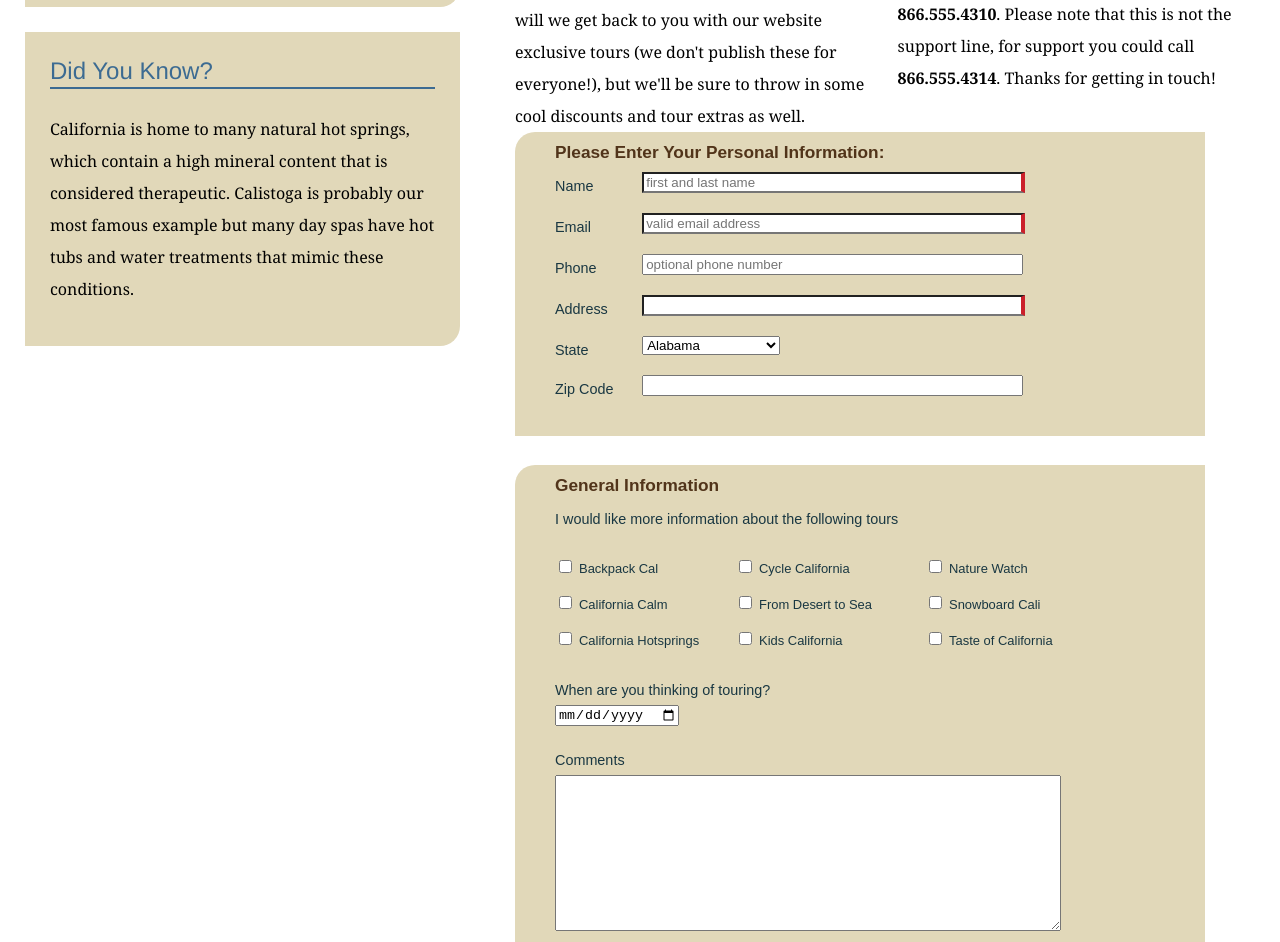
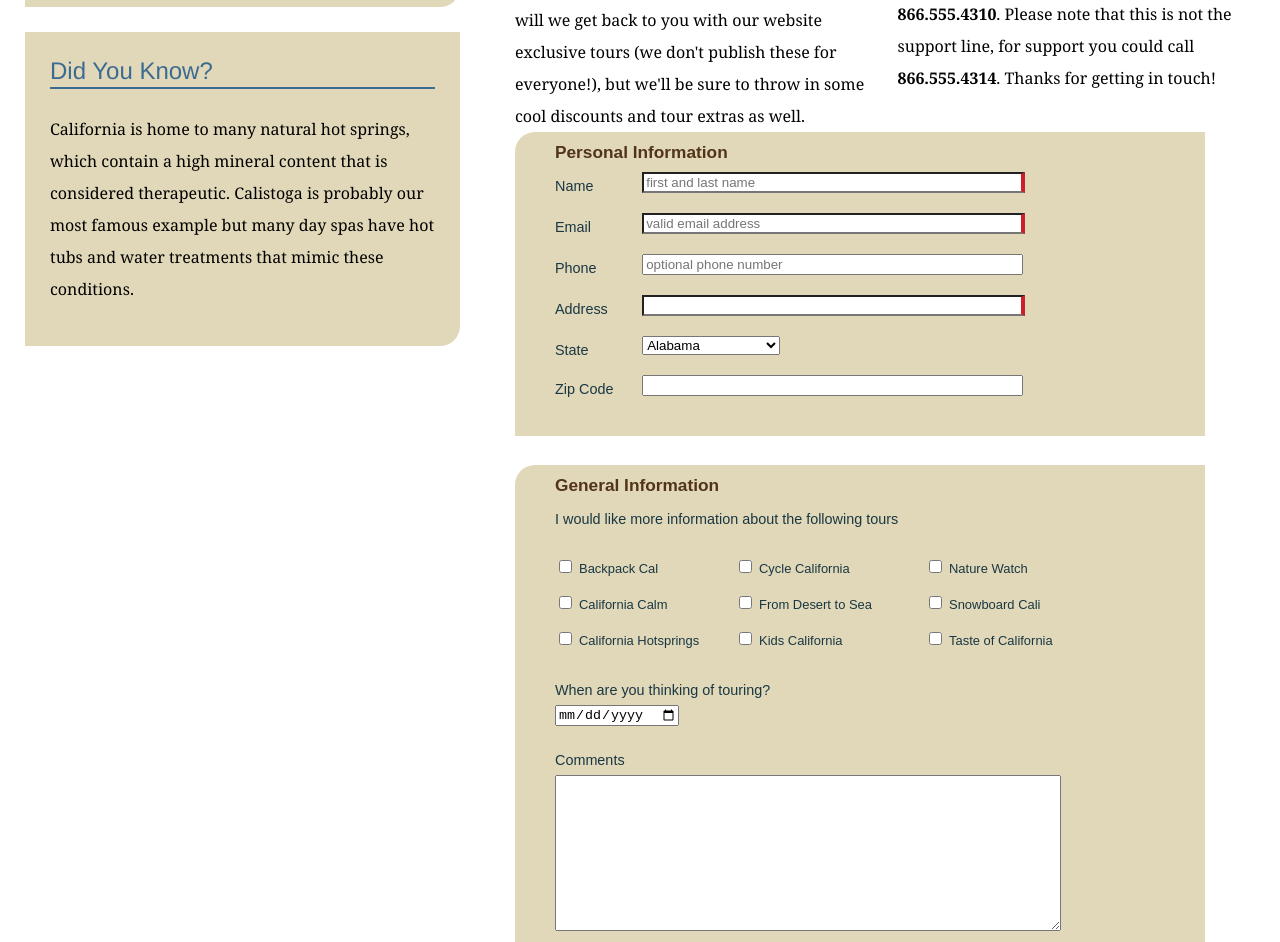
Before and after one commit to B-Nice/explore_california, a plain HTML site: page contact.html in a window 1280 px wide. Shown: the part 824-1766 px from the top of the page. Drawn offline with Linux system fonts and the light colour scheme.

Commit message:
Revert "expanded personal info legend text in contact.html"
This reverts commit f03edeac728f6b7bbf857c4d6e6039f3b3e44cce.

```diff
--- a/contact.html
+++ b/contact.html
@@ -76,7 +76,7 @@
 
           <form id="frmContact" name="frmContact" method="post" action="contact_process.html">
             <fieldset id="personalInfo">
-              <legend><strong>Please Enter Your Personal Information:</strong></legend>
+              <legend><strong>Personal Information</strong></legend>
               <p>
                 <label for="name">Name</label>
                 <input name="name" type="text" class="text" id="name" tabindex="100" placeholder="first and last name" required>
```
